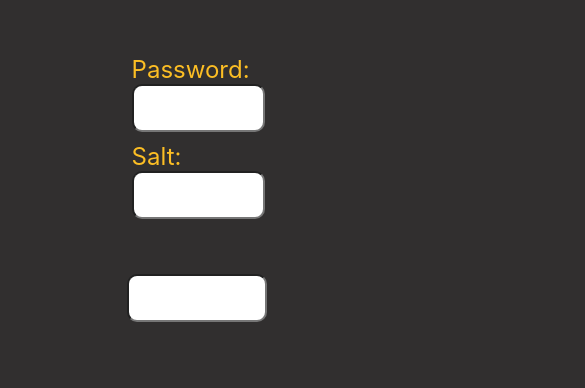
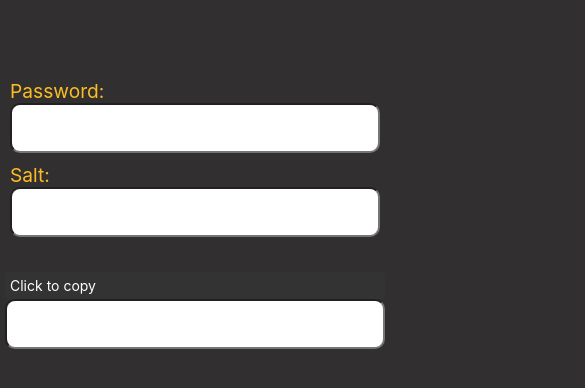
Before and after one commit to georgejohndev/passgen, a plain HTML site: page index.html in a window 390 px wide. Shown: the part 232-620 px from the top of the page, 585 px wide, since content can reach past the window. Drawn offline with Linux system fonts and the light colour scheme.

Commit message:
updated style.css to optimize mobile screens

```diff
--- a/src/style.css
+++ b/src/style.css
@@ -1,7 +1,6 @@
 body {
   background: #312f2f;
   color: #fcbe24;
-  padding: 0 24px;
   margin: 0;
   height: 100vh;
   display: flex;
@@ -9,7 +8,6 @@ body {
   align-items: center;
   flex-direction: column;
   font-family: -apple-system, BlinkMacSystemFont, 'Segoe UI', Roboto, Oxygen, Ubuntu, Cantarell, 'Open Sans', 'Helvetica Neue', sans-serif;
-  align-content: flex-end;
 }
 
 div#form {
@@ -24,45 +22,78 @@ span {
   flex-direction: inherit;
   justify-content: space-between;
   padding: 5px;
-  width: 100%;
+  width: -webkit-fill-available;
 }
 
-span.form-input>input {
+span.form-input > input {
   font-size: 1.3rem;
-  width: 80%;
+  width: -webkit-fill-available;
   padding: 10px;
-  border-radius: 10px
+  border-radius: 10px;
 }
 
 span#password {
-  font-family: revert;
-  width: 100%;
-  align-items: center;
+  font-family: inherit;
   background-color: white;
   color: black;
-  margin: 50px 5px;
+  margin: 50px 0;
   border-radius: 10px;
+  width: -webkit-fill-available;
 }
 
 input#generatedPassword {
   font-size: 1.3rem;
-  width: 100%;
+  width: -webkit-fill-available;
   padding: 10px 0;
   border-radius: 10px;
-  margin: 50px 0;
-  color: rgb(18 0 255);
+  color: rgb(18, 0, 255);
   cursor: pointer;
   text-align: center;
 }
 
 #customTooltip {
-  display: block;
-  position: absolute;
+  margin-top: 50px;
   background-color: rgb(51, 51, 51);
   color: rgb(255, 255, 255);
   padding: 5px;
   border-radius: 3px;
   font-size: 15px;
-  top: 498px;
-  left: 586px;
+  width: -webkit-fill-available;
 }
+
+/* Mobile Optimizations */
+@media (max-width: 768px) {
+  div#form {
+    width: -webkit-fill-available; /* Form takes full width on smaller screens */
+    padding: 5px;
+  }
+
+  span {
+    font-size: 1.2rem;
+    flex-direction: column;
+    align-items: flex-start;
+    width: -webkit-fill-available;
+  }
+
+  span.form-input > input {
+    font-size: 1.2rem;
+    padding: 12px;
+    width: -webkit-fill-available;
+  }
+
+  span#password {
+    margin: 30px 0;
+  }
+
+  input#generatedPassword {
+    font-size: 1.2rem;
+    padding: 12px 0;
+    width: -webkit-fill-available;
+  }
+
+  #customTooltip {
+    font-size: 14px;
+    margin-top: 30px;
+    width: -webkit-fill-available;
+  }
+}
```
